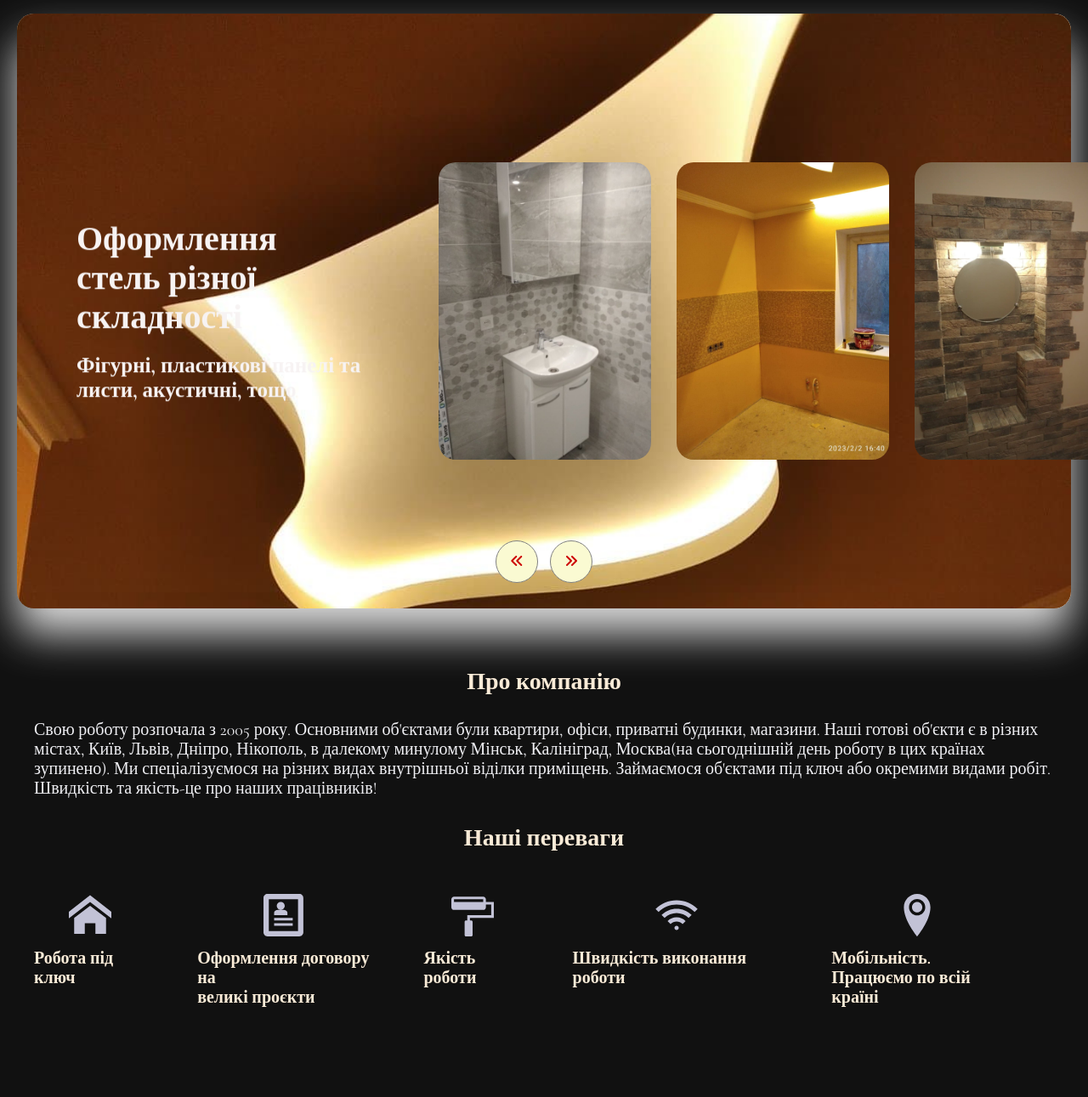
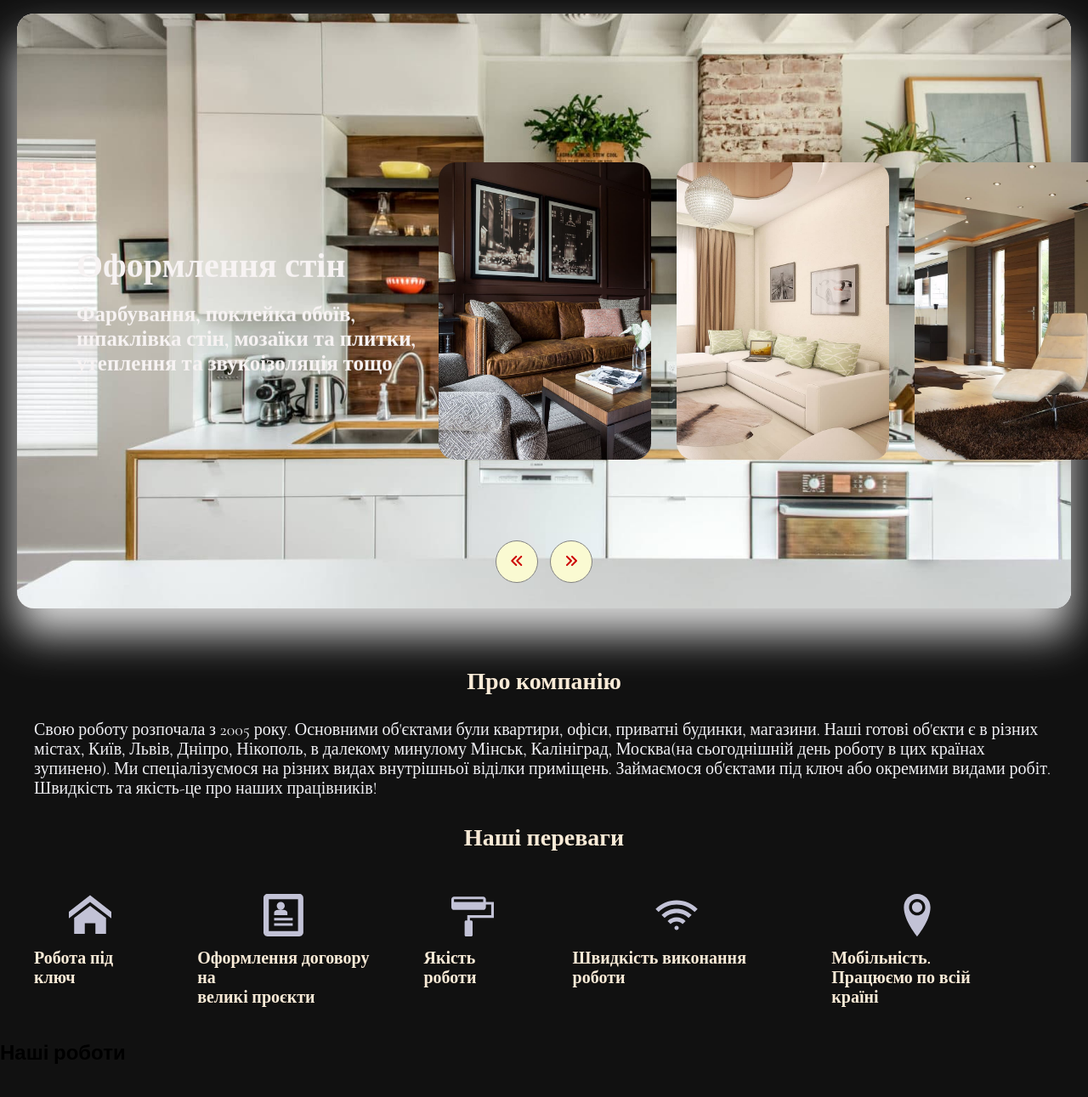
Before and after one commit to bgirlalma/apartment-renovetion-website, a website: page index.html in a window 1280 px wide. Shown: the part 93-1384 px from the top of the page at 85% size. Drawn offline with nearby package versions, Linux system fonts and the light colour scheme; some packages are replaced by stand-ins of ours; a script that the page names is missing.

Commit message:
add photos swiper/ add npm simplelightbox

```diff
--- a/index.html
+++ b/index.html
@@ -120,33 +120,51 @@
     <div class="container">
         <div class="slider-container">
             <div id="slide">
-             <div class="item-slide" style="background-image: url(/public/Image/wall-decoration.jpg);">
+             <div class="item-slide" style="background-image: url(/public/Image/slider-photo/bedroom.jpg);">
                  <div class="content">
                      <h2 class="content-title">Оформлення стін</h2>
                      <p class="content-desc">Фарбування, поклейка обоїв, шпаклівка стін, мозаїки та плитки, утеплення та звукоізоляція тощо</p>
                  </div></div>
 
-                 <div class="item-slide" style="background-image: url(/public/Image/figured-ceiling.jpg);">
+                  <div class="item-slide" style="background-image: url(/public/Image/slider-photo/whitekitchen.jpg);">
+                 <div class="content">
+                     <h2 class="content-title">Оформлення стін</h2>
+                     <p class="content-desc">Фарбування, поклейка обоїв, шпаклівка стін, мозаїки та плитки, утеплення та звукоізоляція тощо</p>
+                 </div></div>
+
+                 <div class="item-slide" style="background-image: url(/public/Image/slider-photo/brownlivingroom.jpg);">
                      <div class="content">
                          <h2 class="content-title">Оформлення<br/>стель різної складності</h2>
                          <p class="content-desc">Фігурні, пластикові панелі та листи, акустичні, тощо</p>
                      </div></div>
 
-             <div class="item-slide" style="background-image: url(/public/Image/bathroom-grey.jpg);">
+             <div class="item-slide" style="background-image: url(/public/Image/slider-photo/living-room.jpg);">
              <div class="content">
                  <h2 class="content-title">Ванна кімната під ключ</h2>
                  <p class="content-desc">Укладання плитки, кахлю, проведення(заміна) водопроводних труб,установка сантехніки, проведення додаткових електричних робіт(заміна електрики), заміна підлоги, тощо</p>
              </div>
              </div>
-             <div class="item-slide" style="background-image: url(/public/Image/bathroom.jpg);">
+             <div class="item-slide" style="background-image: url(/public/Image/slider-photo/stilnie-intereri-dlya.jpg);">
                  <div class="content">
                      <h2 class="content-title">Кухня під ключ</h2>
                      <p class="content-desc">Заміна(оновлення) раковини, змішувачів, встановлення нових приладів, укладання плитки, покриття стін і стелі, заміна електрики, проведення додаткового освітлення, покриття підлоги, збільшення площі кухні, тощо</p>
                  </div></div>
 
-             <div class="item-slide" style="background-image: url(/public/Image/hallway.jpg);">
+             <div class="item-slide" style="background-image: url(/public/Image/slider-photo/greenlivingroom.jpg);">
                  <div class="content">
-                     <h2 class="content-title">Коридор</h2>
+
+                     <p class="content-desc">Фарбування стін і стелі в коридорі, покриття підлоги, встановлення освітлення, заміна електрики, установка дзеркал та рам, встановлення плінтусу, встановлення обладнання безпеки, тощо</p>
+                 </div></div>
+
+                  <div class="item-slide" style="background-image: url(/public/Image/slider-photo/greylivingroom.jpg);">
+                 <div class="content">
+
+                     <p class="content-desc">Фарбування стін і стелі в коридорі, покриття підлоги, встановлення освітлення, заміна електрики, установка дзеркал та рам, встановлення плінтусу, встановлення обладнання безпеки, тощо</p>
+                 </div></div>
+
+                  <div class="item-slide" style="background-image: url(/public/Image/slider-photo/redlivingroom.jpg);">
+                 <div class="content">
+
                      <p class="content-desc">Фарбування стін і стелі в коридорі, покриття підлоги, встановлення освітлення, заміна електрики, установка дзеркал та рам, встановлення плінтусу, встановлення обладнання безпеки, тощо</p>
                  </div></div>
 
@@ -243,6 +261,18 @@
 </section>
     <!-- About Company end -->
 
+    <!-- Our of Work start -->
+<section>
+    <div class="our-work-container">
+<h2 class="our-work-title">Наші роботи</h2>
+
+
+    </div>
+</section>
+
+
+    <!-- Our of Work end -->
+
     <!-- Footer start -->
     <footer>
         <div class="container">
--- a/package.json
+++ b/package.json
@@ -11,6 +11,7 @@
     "nodemailer": "^6.9.7",
     "nodemon": "^3.0.2",
     "notiflix": "^3.2.6",
+    "simplelightbox": "^2.14.2",
     "sweetalert2": "^11.10.1"
   },
   "name": "yes",
```
Also changed, not shown: public/Image/slider-photo/brownlivingroom.jpg (added), public/Image/slider-photo/greenlivingroom.jpg (added), public/Image/slider-photo/greylivingroom.jpg (added), public/Image/slider-photo/kitchen.jpg (deleted), public/Image/slider-photo/redlivingroom.jpg (added), public/Image/slider-photo/threelivingroom.jpg (deleted), public/Image/slider-photo/twolivingroom.jpg (deleted), public/Image/slider-photo/whitekitchen.jpg (added), public/Image/slider-photo/workcabinet.jpg (deleted), 1 other file.
